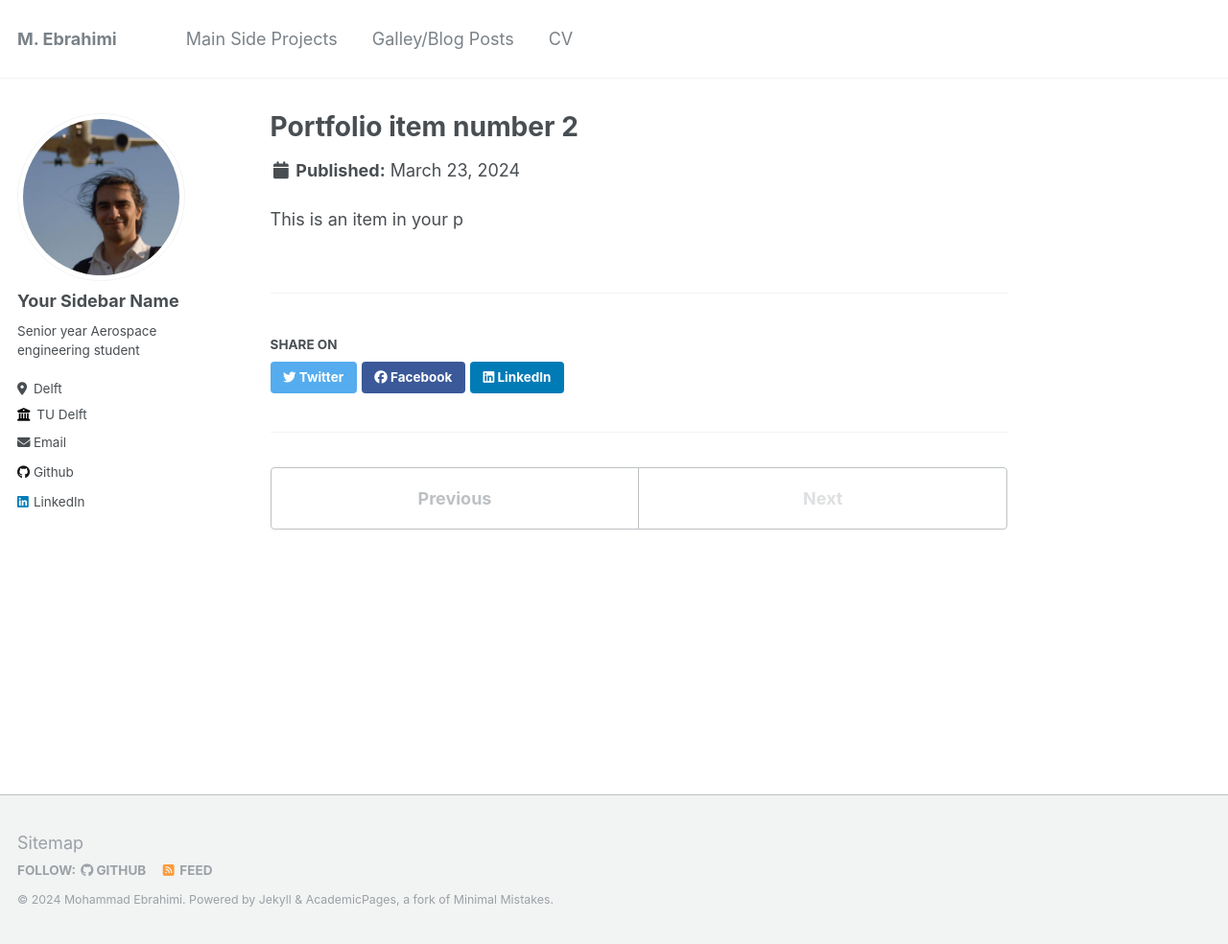
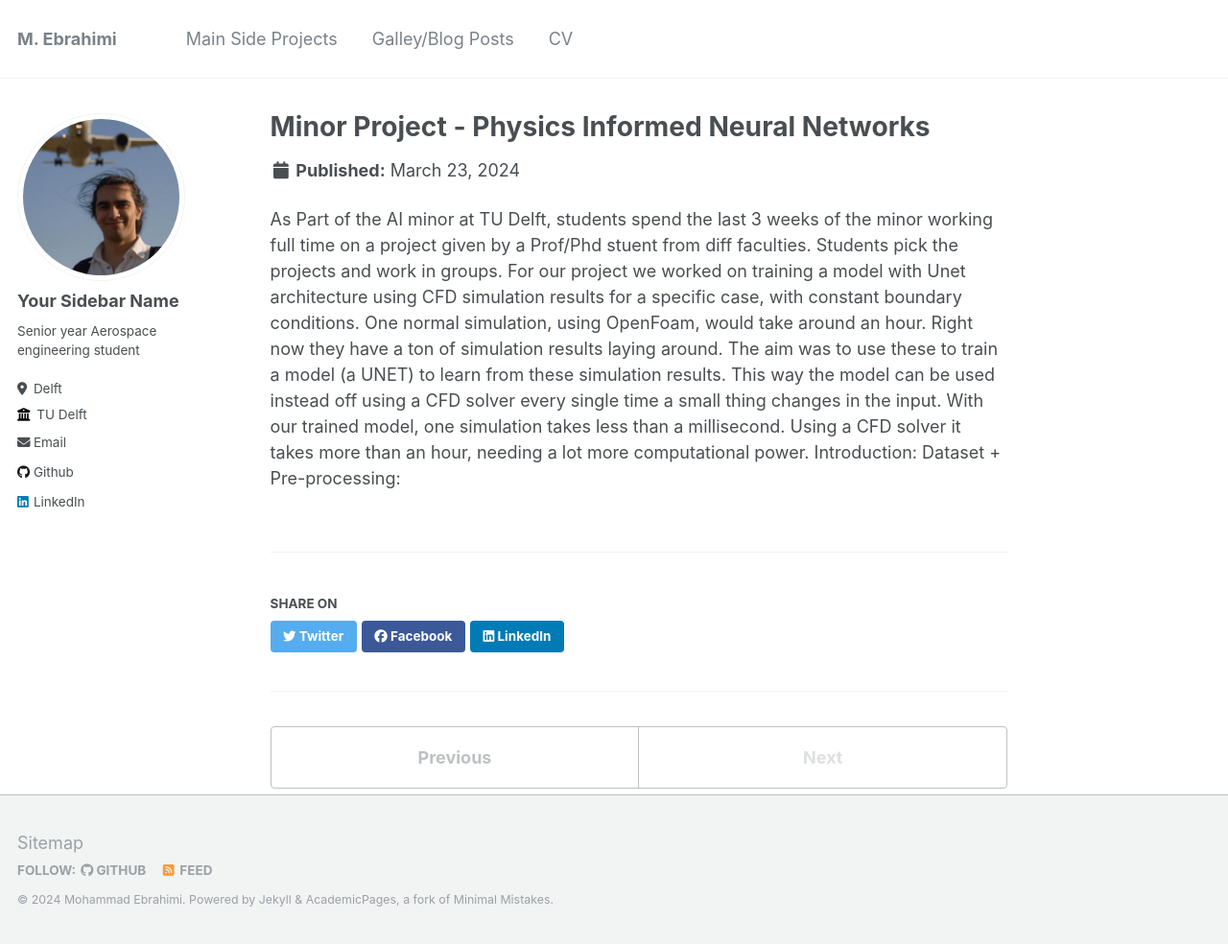
Before and after one commit to moeb8001/moeb8001.github.io, a Jekyll site: the page built from _portfolio/portfolio-2.html, in a window 1280 px wide and 984 px high. Shown: the whole window at 96% size. Built offline with Jekyll 4.4.1, drawn with Linux system fonts in a browser that asks for light colours.

Commit message:
Update portfolio-2.html

```diff
--- a/_portfolio/portfolio-2.html
+++ b/_portfolio/portfolio-2.html
@@ -1,7 +1,17 @@
 ---
-title: "Portfolio item number 2"
-excerpt: "Short description of portfolio item number 2 <br/><img src='/images/minor/Minor_project_1.jpg'>"
+title: "Minor Project - Physics Informed Neural Networks"
+excerpt: "As Part of the AI minor at TU Delft, students spend the very last 3 weeks of their minor working full time on a project given by a Prof/Phd stuent from diff faculties. <br/><img src='/images/minor/Minor_project_1.jpg'>"
 collection: portfolio
 ---
 
-This is an item in your p
+
+As Part of the AI minor at TU Delft, students spend the last 3 weeks of the minor working full time on a project given by a Prof/Phd stuent from diff faculties. Students pick the projects and work in groups. For our project we worked on training a model with Unet architecture using CFD simulation results for a specific case, with constant boundary conditions.
+
+One normal simulation, using OpenFoam, would take around an hour. Right now they have a ton of simulation results laying around. The aim was to use these to train a model (a UNET) to learn from these simulation results. This way the model can be used instead off using a CFD solver every single time a small thing changes in the input. With our trained model, one simulation takes less than a millisecond. Using a CFD solver it takes more than an hour, needing a lot more computational power.
+
+Introduction:
+
+
+
+
+Dataset + Pre-processing:
```
